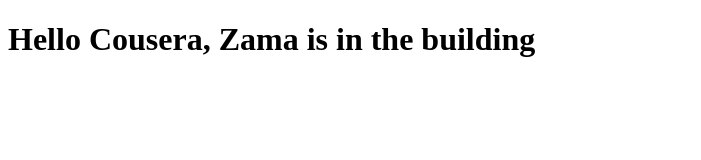
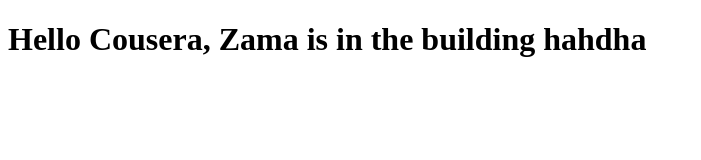
Before and after one commit to Zamikhaya/cousera-test, a plain HTML site: page site/index.html in a window 1280 px wide. Shown: the whole page, without its empty margins (0-701 px from the left). Drawn offline with Linux system fonts and the light colour scheme.

Commit message:
Another che

```diff
--- a/site/index.html
+++ b/site/index.html
@@ -4,6 +4,6 @@
 	<title>Hello Cousera Master Blaster</title>
 </head>
 <body>
-<h1>Hello Cousera, Zama is in the building</h1>
+<h1>Hello Cousera, Zama is in the building hahdha</h1>
 </body>
 </html>
```
